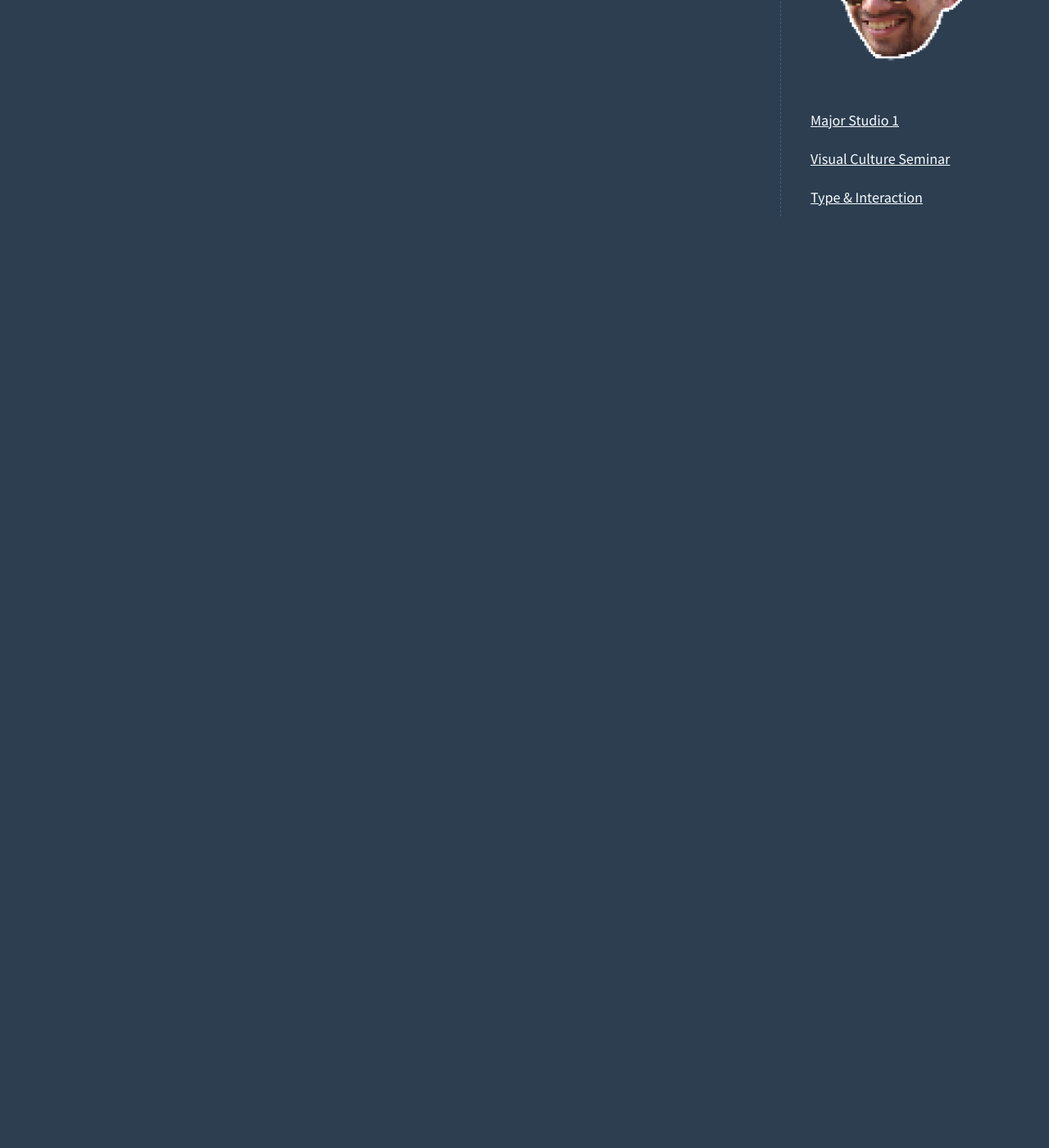
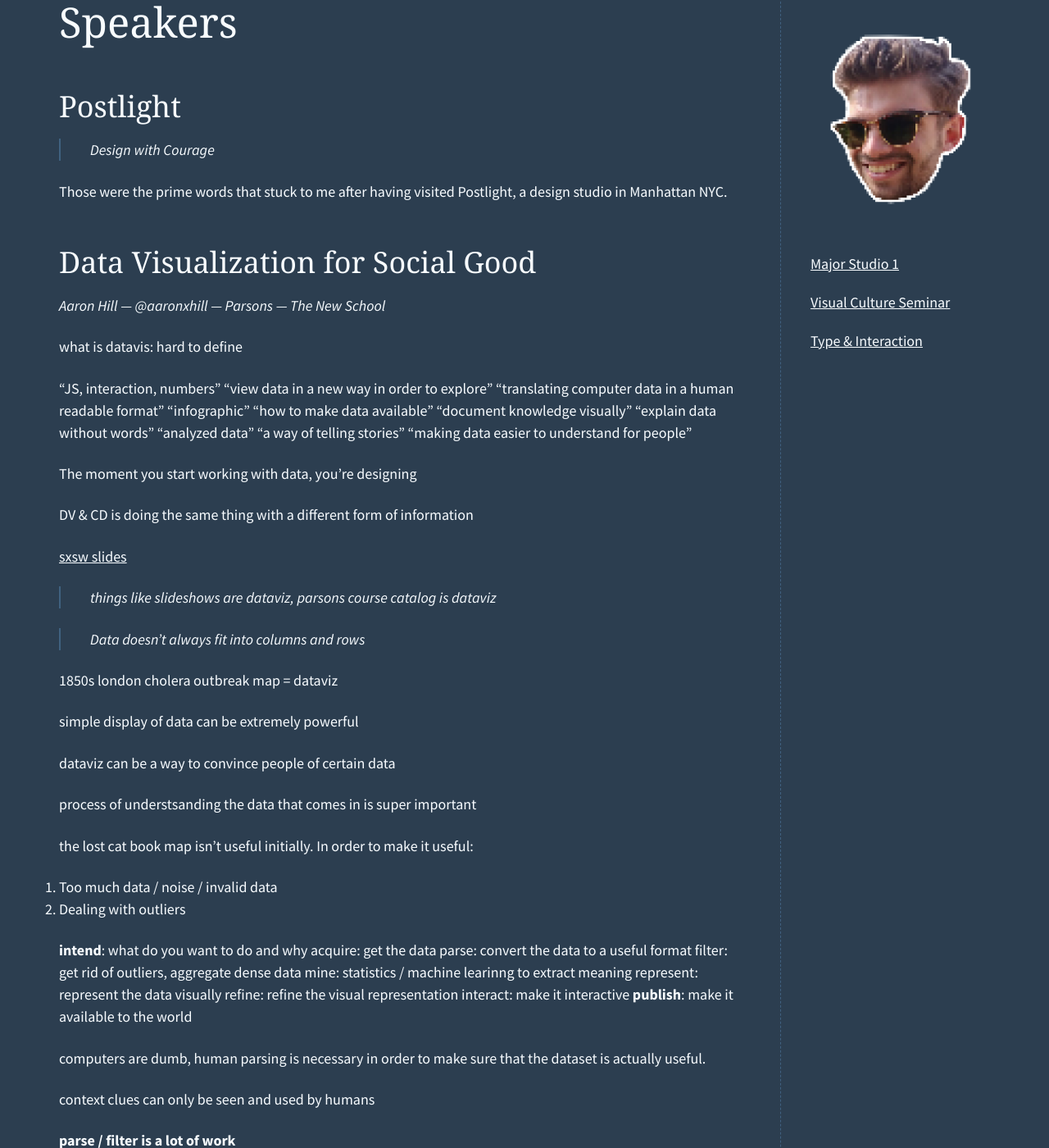
Before and after one commit to rijkvanzanten/rijks.website, a Jekyll site: the page built from _pages/visual-culture-seminar/index.md, in a window 1280 px wide and 1400 px high, scrolled down 270 px. Shown: the whole window at 82% size. Built offline with Jekyll 4.4.1, drawn with Linux system fonts in a browser that asks for light colours; some web fonts are replaced; before the commit the page ends 900 px from its top, so only the background shows below that; some of the changed text lies outside the part shown.

Commit message:
MMmmmm things

```diff
--- a/_pages/visual-culture-seminar/index.md
+++ b/_pages/visual-culture-seminar/index.md
@@ -3,3 +3,92 @@
 ---
 
 # Visual Culture Seminar
+
+## Speakers
+
+### Postlight
+
+> Design with Courage
+
+Those were the prime words that stuck to me after having visited Postlight, a design studio in Manhattan NYC.
+
+### Data Visualization for Social Good
+
+_Aaron Hill — @aaronxhill — Parsons — The New School_
+
+what is datavis: hard to define
+
+"JS, interaction, numbers"
+"view data in a new way in order to explore"
+"translating computer data in a human readable format"
+"infographic"
+"how to make data available"
+"document knowledge visually"
+"explain data without words"
+"analyzed data"
+"a way of telling stories"
+"making data easier to understand for people"
+
+The moment you start working with data, you're designing
+
+DV & CD is doing the same thing with a different form of information
+
+[sxsw slides](http://aaronhill.nyc/sxswdataviz.pdf)
+
+> things like slideshows are dataviz, parsons course catalog is dataviz
+
+> Data doesn't always fit into columns and rows
+
+1850s london cholera outbreak map = dataviz
+
+simple display of data can be extremely powerful
+
+dataviz can be a way to convince people of certain data
+
+process of understsanding the data that comes in is super important
+
+the lost cat book map isn't useful initially. In order to make it useful:
+1. Too much data / noise / invalid data
+2. Dealing with outliers
+
+**intend**: what do you want to do and why
+acquire: get the data
+parse: convert the data to a useful format
+filter: get rid of outliers, aggregate dense data
+mine: statistics / machine learinng to extract meaning
+represent: represent the data visually
+refine: refine the visual representation
+interact: make it interactive
+**publish**: make it available to the world
+
+computers are dumb, human parsing is necessary in order to make sure that the dataset is actually useful.
+
+context clues can only be seen and used by humans
+
+**parse / filter is a lot of work**
+
+represent: software doesn't matter, it's about ways to display the data:
+How should the data map to the visual representation?
+
+Keep in mind that not every part of visual interface is in favor of transfering the data knowledge.
+
+Jacques Bertin semiology of graphics:
+* shape
+* orientation
+* color
+* texture
+* value
+* size
+* (placement)
+
+basically any visualization can be reduced to points, lines, or areas.
+
+Vox where we donate vs diseases that kill us chart is the worst chart ever made:
+* Circles aren't a good representation of data
+* Data is not representable
+
+Examples of good visualizations:
+
+https://auchers.github.io/data-visualization-thesis/#/
+
+https://rikghosh.github.io/thesis/
```
Also changed, not shown: _pages/type-and-interaction/project-1.md (+8 -0 lines), assets/type-and-interaction/presentation.md (added, +88 -0 lines), assets/type-and-interaction/machine.png (added), assets/type-and-interaction/rides.png (added), assets/type-and-interaction/sketches/low-fi-001.jpg (added), assets/type-and-interaction/sketches/low-fi-002.jpg (added), assets/type-and-interaction/sketches/low-fi-003.jpg (added), assets/type-and-interaction/sketches/low-fi-004.jpg (added), assets/type-and-interaction/sketches/low-fi-005.jpg (added), assets/type-and-interaction/sketches/low-fi-006.jpg (added), 1 other file.
